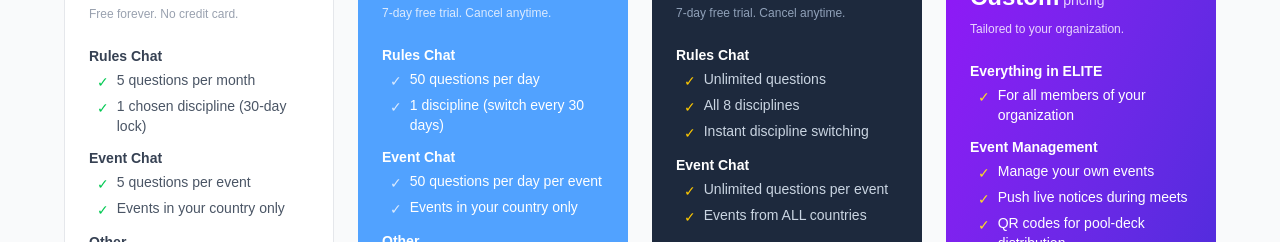
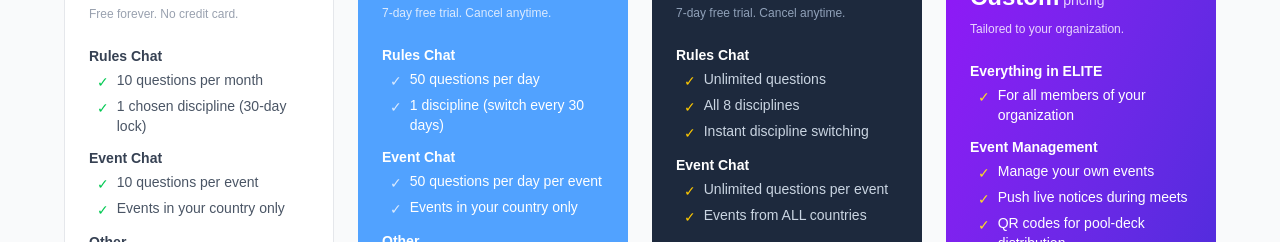
Before and after one commit to adhwaismail-stack/aquatics-app, a Next.js app: page /pricing in a window 1280 px wide. Shown: the part 435-677 px from the top of the page. Built offline with nearby package versions, Linux system fonts and the light colour scheme; no server answers.

Commit message:
Update pricing page LITE plan to show 10 questions

```diff
--- a/app/pricing/page.tsx
+++ b/app/pricing/page.tsx
@@ -104,7 +104,7 @@ export default function PricingPage() {
                 <ul className="space-y-1 ml-2">
                   <li className="flex items-start gap-2 text-gray-600">
                     <span className="text-green-500 mt-0.5">&#10003;</span>
-                    <span>5 questions per month</span>
+                    <span>10 questions per month</span>
                   </li>
                   <li className="flex items-start gap-2 text-gray-600">
                     <span className="text-green-500 mt-0.5">&#10003;</span>
@@ -117,7 +117,7 @@ export default function PricingPage() {
                 <ul className="space-y-1 ml-2">
                   <li className="flex items-start gap-2 text-gray-600">
                     <span className="text-green-500 mt-0.5">&#10003;</span>
-                    <span>5 questions per event</span>
+                    <span>10 questions per event</span>
                   </li>
                   <li className="flex items-start gap-2 text-gray-600">
                     <span className="text-green-500 mt-0.5">&#10003;</span>
```
